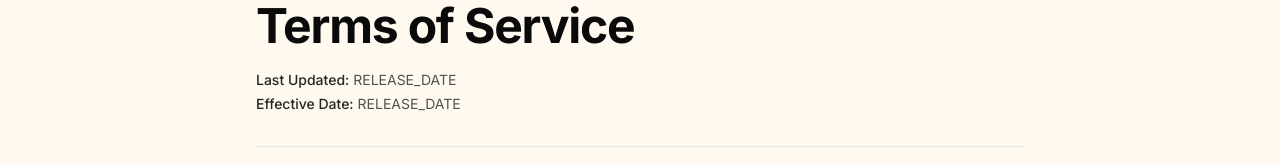
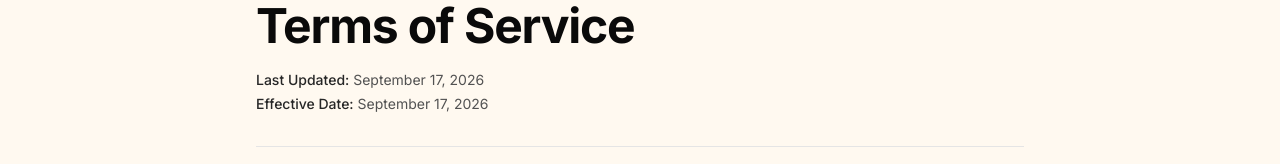
Before and after one commit to Femosky/cardernir-website, a Next.js app: page /terms in a window 1280 px wide. Shown: the part 156-320 px from the top of the page. Built offline with nearby package versions, Linux system fonts and the light colour scheme.

Commit message:
Legal update dates fixed

```diff
--- a/content/legal.ts
+++ b/content/legal.ts
@@ -21,8 +21,8 @@ export type LegalDocument = {
 
 export const privacyPolicy: LegalDocument = {
     title: 'Privacy Policy',
-    lastUpdated: 'RELEASE_DATE',
-    effectiveDate: 'RELEASE_DATE',
+    lastUpdated: 'September 17, 2026',
+    effectiveDate: 'September 17, 2026',
     intro: [
         'This Privacy Policy explains how Cardernir collects, uses, and protects information when you use the Cardernir mobile app and website.',
         'Cardernir is operated by Olufemi Ojeyemi, a sole proprietor registered in Canada.',
@@ -225,8 +225,8 @@ export const privacyPolicy: LegalDocument = {
 
 export const termsOfService: LegalDocument = {
     title: 'Terms of Service',
-    lastUpdated: 'RELEASE_DATE',
-    effectiveDate: 'RELEASE_DATE',
+    lastUpdated: 'September 17, 2026',
+    effectiveDate: 'September 17, 2026',
     intro: [
         'These Terms of Service govern your access to and use of Cardernir, including the Cardernir mobile app, website, content, packs, subscriptions, and related services.',
         'Cardernir is operated by Olufemi Ojeyemi, a sole proprietor registered in Canada.',
```
